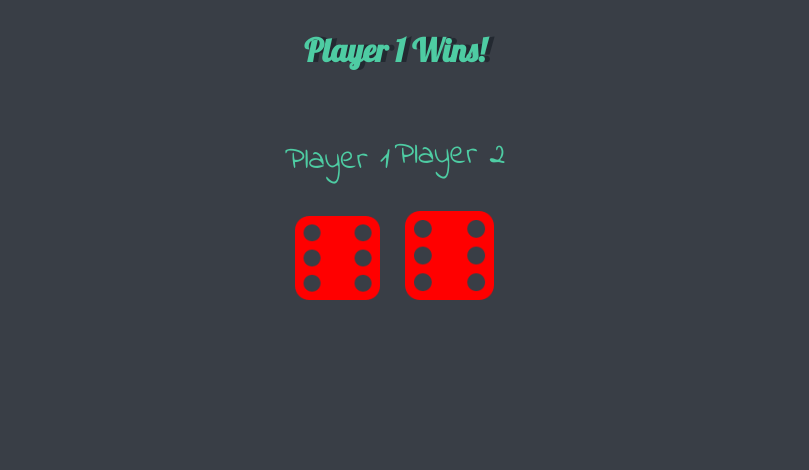
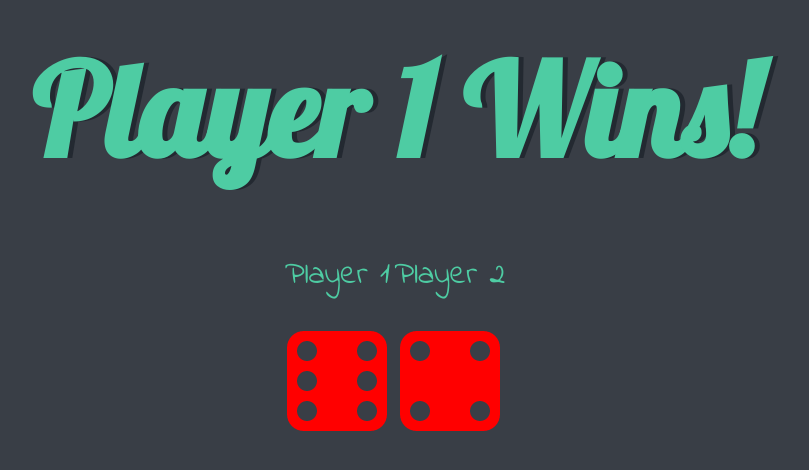
Before and after one commit to tumansutradhar/JS, a plain HTML site: page 2.Module/Challenge/index.html in a window 1280 px wide. Shown: the whole page, without its empty margins (245-1054 px from the left). Drawn offline with Linux system fonts and the light colour scheme.

Commit message:
change some mistakes

```diff
--- a/2.Module/Challenge/index.html
+++ b/2.Module/Challenge/index.html
@@ -14,11 +14,11 @@
         <h1>Refresh Me</h1>
         <div class="dice">
             <p>Player 1</p>
-            <img src="images/dice6.png" alt="">
+            <img class="img1" src="images/dice6.png" alt="">
         </div>
         <div class="dice">
             <p>Player 2</p>
-            <img src="images/dice6.png" alt="">
+            <img class="img2" src="images/dice6.png" alt="">
         </div>
     </div>
     <script src="index.js" charset="UTF-8"></script>
--- a/2.Module/Challenge/index.js
+++ b/2.Module/Challenge/index.js
@@ -2,10 +2,10 @@ var randomNumber1 = Math.floor(Math.random() * 6) + 1;
 var randomDiceImage = "dice" + randomNumber1 + ".png";
 var randomImageSource = "images/" + randomDiceImage;
 var image1 = document.querySelectorAll("img")[0];
-image1.setAttribute("scr", randomImageSource);
+image1.setAttribute("src", randomImageSource);
 var randomNumber2 = Math.floor(Math.random() * 6) + 1;
 var randomImageSource2 = "images/dice" + randomNumber2 + ".png";
-var image1 = document.querySelectorAll("img")[1].setAttribute("scr", randomImageSource2);
+var image1 = document.querySelectorAll("img")[1].setAttribute("src", randomImageSource2);
 if (randomNumber1 > randomNumber2) {
     document.querySelector("h1").innerHTML = "Player 1 Wins!"
 } else if (randomNumber2 > randomNumber1) {
--- a/2.Module/Challenge/style.css
+++ b/2.Module/Challenge/style.css
@@ -17,6 +17,7 @@ h1 {
     margin: 30px;
     font-family: "Lobster", sans-serif;
     text-shadow: 5px 0 #232931;
+    font-size: 8rem;
     color: #4ECCA3;
 }
 
@@ -25,7 +26,3 @@ p {
     color: #4ECCA3;
     font-family: "Indie Flower", cursive;
 }
-
-img {
-    width: 80%;
-}
```
